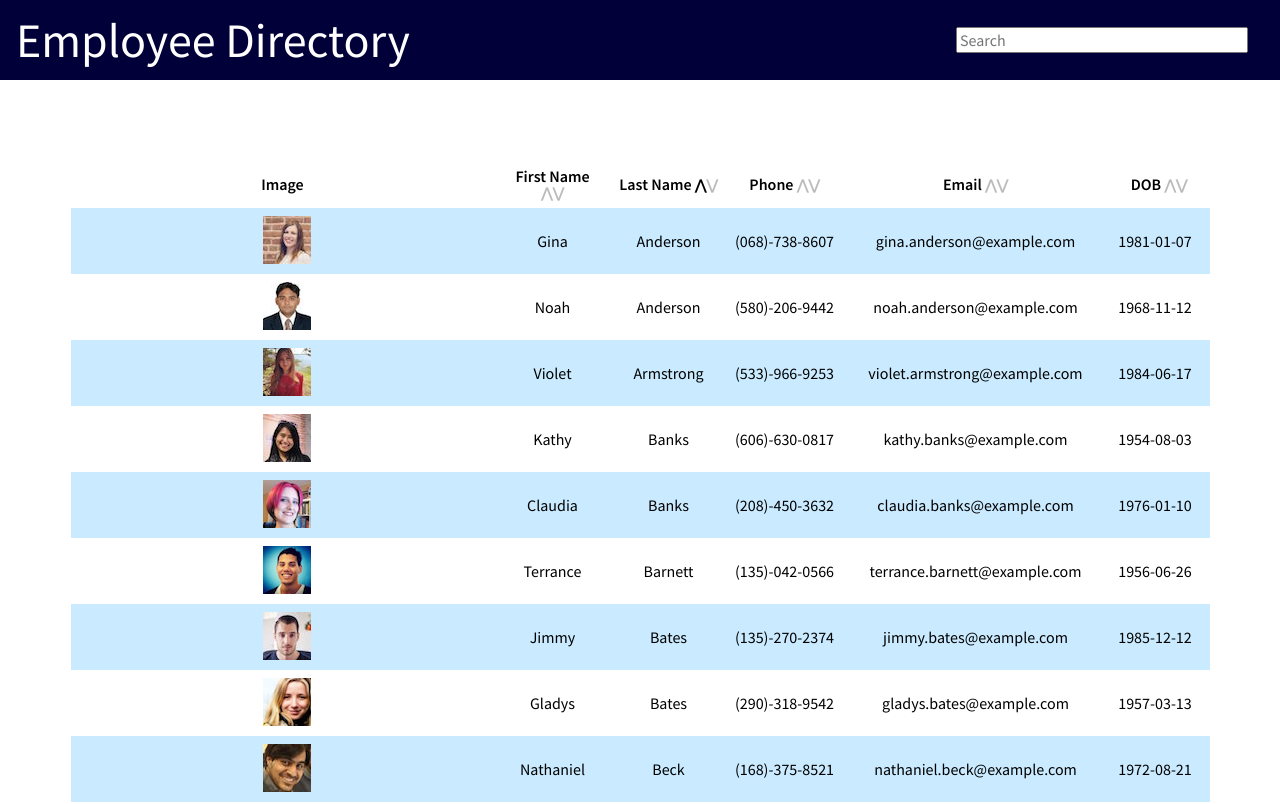
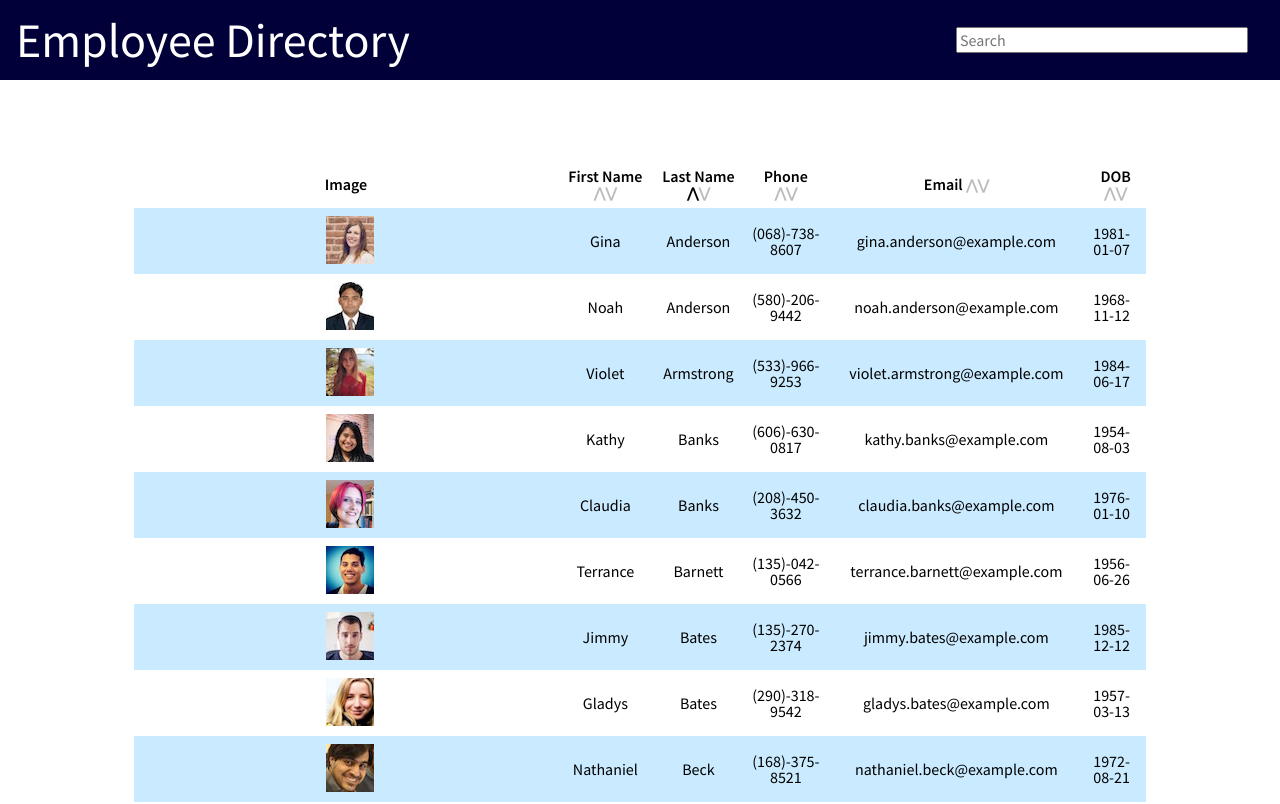
Before and after one commit to SierraChapman/employee-directory, a React (Create React App) app: page / in a window 1280 px wide. Shown: the top 804 px of the page. Built offline with nearby package versions, Linux system fonts and the light colour scheme.

Commit message:
improve table responsiveness

```diff
--- a/src/components/Table/style.css
+++ b/src/components/Table/style.css
@@ -1,9 +1,11 @@
 .table-container {
     margin: 5rem 2rem;
+    overflow-x: auto;
 }
 
 table {
     margin: 0 auto;
+    width: 787px;
 }
 
 td, th {
```
